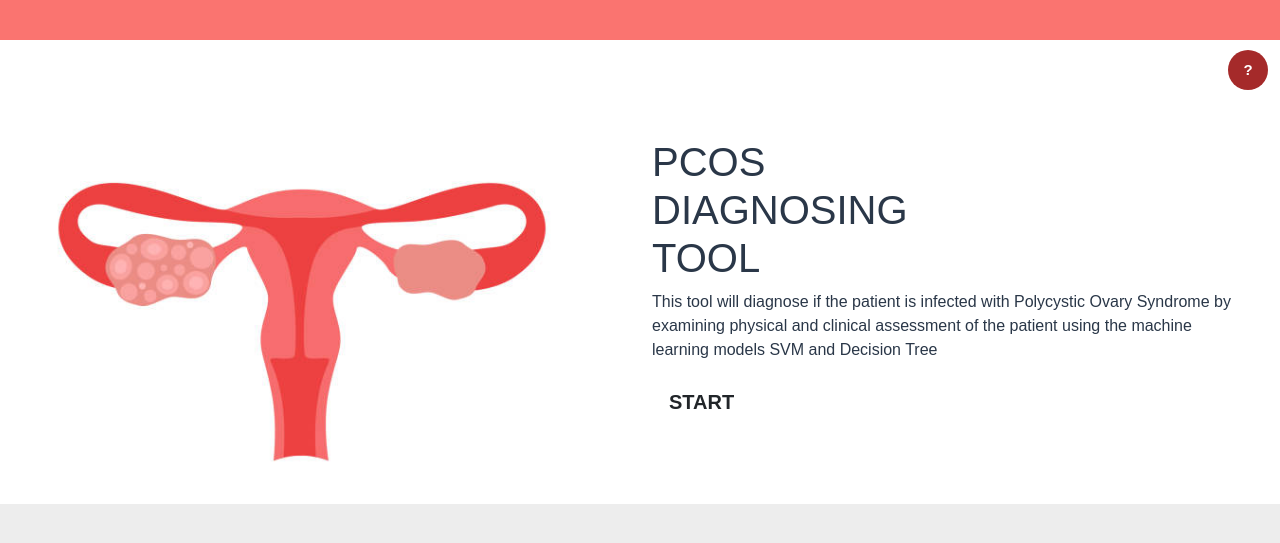
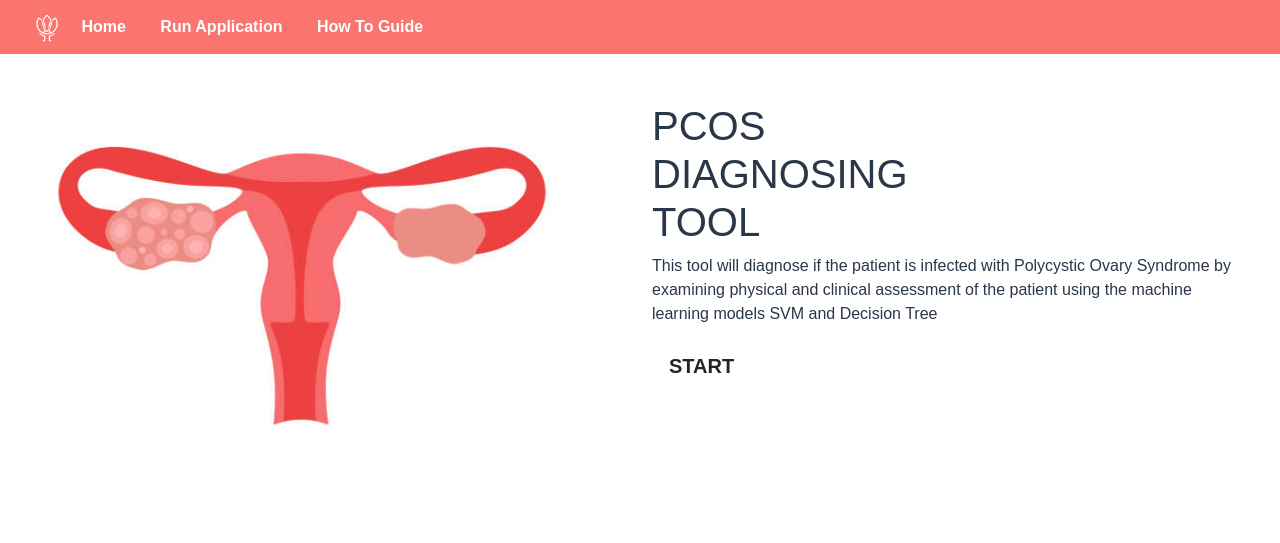
Before and after one commit to Raining-Mens/PCOS-Diagnosing-SVM-DT, a Flask app: page / in a window 1280 px wide. Shown: the top 543 px of the page. Run offline with Flask 2, Linux system fonts and the light colour scheme; some libraries are stand-ins or nearby versions.

Commit message:
Updated navbar

```diff
--- a/static/stylesheets/style.css
+++ b/static/stylesheets/style.css
@@ -6,11 +6,11 @@ body, html {
     font-family: poppins;
     line-height: 1;
     height: max-content;
-    background-color: #ededed;
+    background-color: #fff;
 }
 
 .main-home {
-    background-color:#ededed;
+    background-color:#fff;
     height: max-content;
 }
 
@@ -18,7 +18,7 @@ body, html {
     z-index: auto;
     position: relative;
     align-items: center;
-    background-color:#ededed;
+    background-color:#fff;
     padding: 50px;
 }
 
@@ -26,7 +26,34 @@ body, html {
     background-color: #fa7470;
     z-index: auto;
     position: relative;
-    height: 40px;
+}
+
+.up-nav ul {
+    list-style-type: none;
+    margin: 0;
+    padding: 10;
+}
+
+.up-nav ul img {
+    width: 30px;
+    height: 30px;
+}
+
+.up-nav ul li {
+    display: inline-block;
+}
+
+.up-nav ul li a {
+    display: block;
+    padding: 15px;
+    text-decoration: none;
+    font-size: medium;
+    font-weight: 700;
+    color: #fff;
+}
+
+.up-nav ul li a:hover {
+    background-color: brown;
 }
 
 .header-title p {
@@ -220,13 +247,23 @@ body, html {
 }
 
 .modal-content p {
+    line-height: 1.7em;
+}
+
+.modal-content hr {
+    margin-top: -2px;
+}
+
+.modal-content p1 {
     font-weight: bold;
+    color: #fa7470;
 }
 
 .modal-content p a {
     background-color: #fa7470;
     color: white;
     text-decoration: none;
+    font-weight: bold;
     padding-left: 10px;
     padding-right: 10px;
     padding-top: 3px;
@@ -243,7 +280,7 @@ body, html {
     padding-bottom: 3px;
 }
 
-.modal-content p1 {
+.modal-content p2 {
     font-weight: bold;
     display: flex;
     justify-content: center;
@@ -251,7 +288,7 @@ body, html {
     border-style: dashed;
     padding-top: 10px;
     padding-bottom: 10px;
-    margin-bottom: 10px;
+    margin-bottom: 25px;
 }
 
 .modal-row {
@@ -260,8 +297,8 @@ body, html {
 }
 
 .modal-col1 {
+    margin-right: 50px;
     text-align: justify;
-    margin-right: 50px;
 }
 
 .modal-col2 img {
--- a/templates/base.html
+++ b/templates/base.html
@@ -19,8 +19,15 @@
 <body>
     <!-- NAVBAR -->
     <nav class="up-nav">
+        <ul>
+            <img src="{{ url_for('static', filename='assets/logo white.png') }}" class="logo" alt="logo img" />
+            <li><a href="/">Home</a></li>
+            <li><a href="tool">Run Application</a></li>
+            <li><a id="myBtn" href="#">How To Guide</a></li>
+        </ul>
     </nav>
     {% block content %}
+
     {% endblock %}
     <script src="https://cdn.jsdelivr.net/npm/bootstrap@5.0.2/dist/js/bootstrap.bundle.min.js" integrity="sha384-MrcW6ZMFYlzcLA8Nl+NtUVF0sA7MsXsP1UyJoMp4YLEuNSfAP+JcXn/tWtIaxVXM" crossorigin="anonymous"></script>
 </body>
--- a/templates/index.html
+++ b/templates/index.html
@@ -12,9 +12,6 @@
     <!-- LANDING -->
     <main id="home">
         <div class="container-fluid">
-            <div class="row-2">
-                <button class="howBtn" id="myBtn">?</button>
-            </div>
             <div class="row">
                 <div class="col">
                     <img src="{{ url_for('static', filename='assets/ovary.jpg') }}" class="img-fluid" alt="ovary img" />
@@ -33,21 +30,21 @@
                 <div class="modal-content">
                     <span class="close">&times;</span>
                     <h1>HOW TO GUIDE</h1>
-                    <p>1. Download or follow the Input Data Excel Template. <a href="/static/assets/PCOS_without_infertility_normalized.xlsx" download>Download</a></p>
-                    <p>2. Upload the excel file to upload box.</p>
-                    <p>3. Select which model to use. It's either Support Vector Machine  (SVM) or Decision Tree (DT).</p>
-                    <p>4. Click start to begin evaluation.</p>
+                    <p>1. Download or follow the Input Data Excel Template. <a href="/static/assets/PCOS_without_infertility_normalized.xlsx" download>Download</a>
+                    <br>2. Upload the excel file to upload box.
+                    <br>3. Select which model to use. It's either Support Vector Machine  (SVM) or Decision Tree (DT).
+                    <br>4. Click start to begin evaluation.</p>
 
                     <hr style="height: 5px; color: #ff0800;">
 
                     <p>It will then show the contents of the file.</p>
-                    <p1>Placeholder</p1>
+                    <p2>Placeholder</p2>
 
                     <hr style="height: 5px; color: #ff0800;">
 
                     <div class="modal-row">
                         <div class="modal-col1">
-                            <p>After the evaluation, it will show the results on bottom whether it is INFECTED or NOTINFECTED.<br>Along with the details of which model has been used and some details about the patient's data.</p>
+                            <p>After the evaluation, it will show the results on bottom whether it is <p1>INFECTED</p1> or <p1>NOT INFECTED</p1>.<br>Along with the details of which model has been used and some details about the patient's data.</p>
                         </div>
                         <div class="modal-col2">
                             <img src="{{ url_for('static', filename='assets/placeholder.png') }}" class="img-fluid" alt="placeholder img" />
```
Also changed, not shown: templates/tool.html (+47 -0 lines), static/assets/logo white.png (added).
